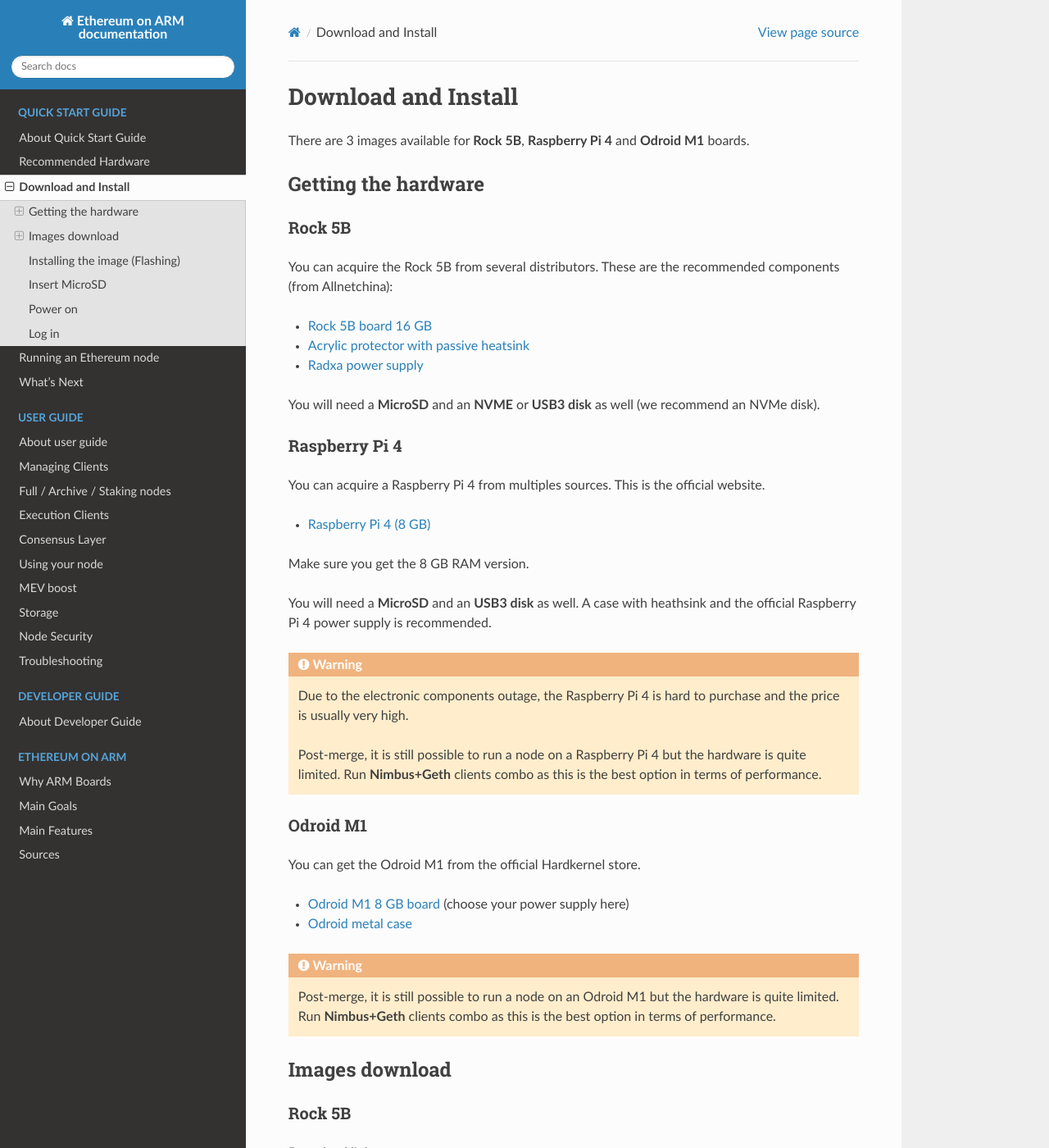
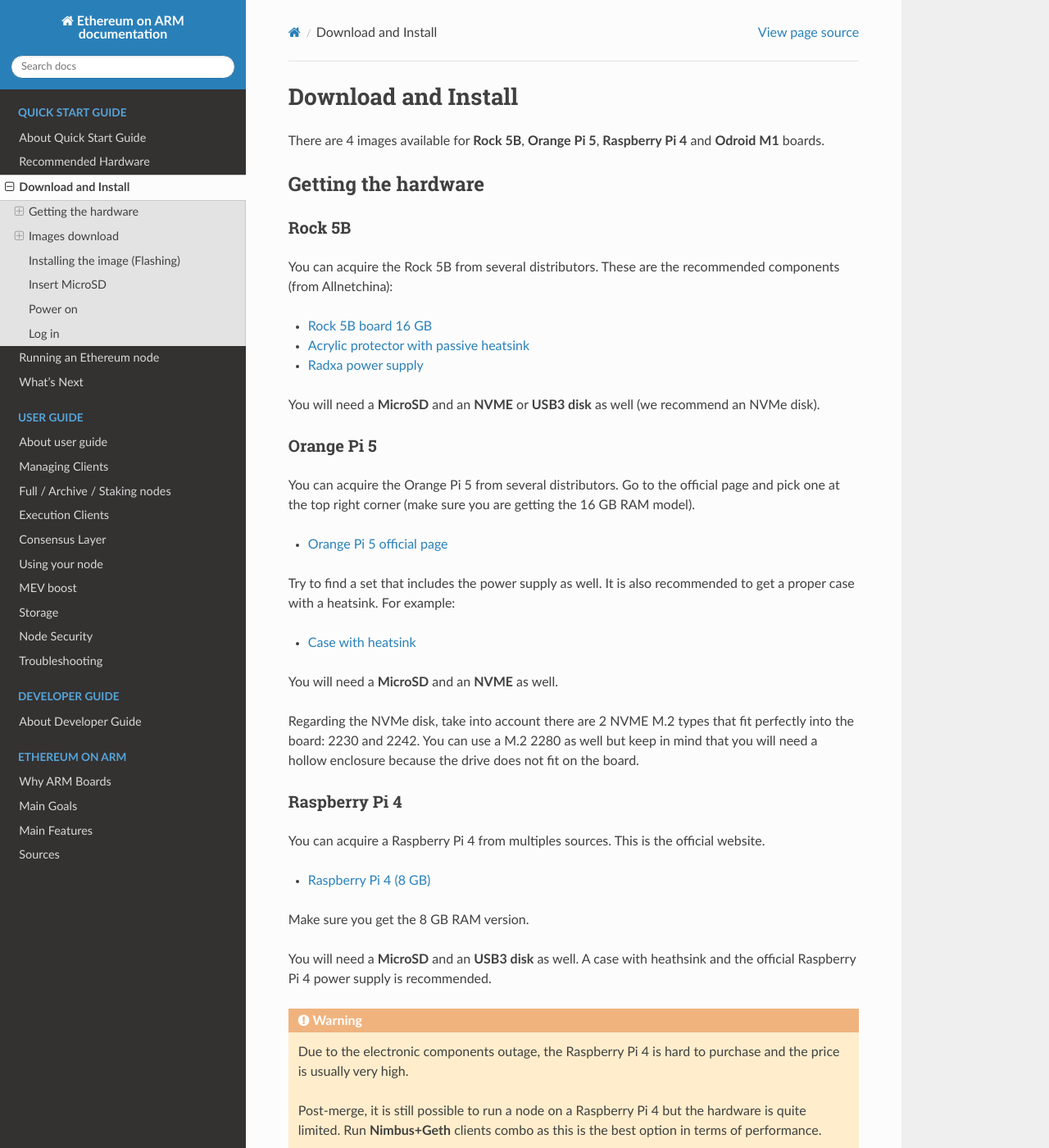
Before and after one commit to EOA-Blockchain-Labs/ethereumonarm, a Sphinx documentation site: the page built from docs/quick-guide/download-and-install.rst, in a window 1280 px wide and 1400 px high. Shown: the whole window at 82% size. Built offline with Sphinx 7.4.7 and the Read the Docs theme 2.0.0, drawn with Linux system fonts in a browser that asks for light colours; some of the changed text lies outside the part shown.

Commit message:
support for Orange Pi 5 image

```diff
--- a/docs/quick-guide/download-and-install.rst
+++ b/docs/quick-guide/download-and-install.rst
@@ -4,7 +4,7 @@
 Download and Install
 ====================
 
-There are 3 images available for  **Rock 5B**, **Raspberry Pi 4** and **Odroid M1** boards.
+There are 4 images available for  **Rock 5B**, **Orange Pi 5**, **Raspberry Pi 4** and **Odroid M1** boards.
 
 Getting the hardware
 --------------------
@@ -23,6 +23,27 @@
 .. _Rock 5B board 16 GB: https://shop.allnetchina.cn/products/rock5-model-b?variant=39514839515238
 .. _Acrylic protector with passive heatsink: https://shop.allnetchina.cn/products/rock5-b-acrylic-protector?variant=39877626396774
 .. _Radxa power supply: https://shop.allnetchina.cn/products/radxa-power-pd-30w?variant=39929851904102
+
+Orange Pi 5
+~~~~~~~~~~~
+
+You can acquire the Orange Pi 5 from several distributors. Go to the official page and pick one at the top right corner
+(make sure you are getting the 16 GB RAM model).
+
+* `Orange Pi 5 official page`_
+
+Try to find a set that includes the power supply as well. It is also recommended to get a proper case with a heatsink.
+For example:
+
+* `Case with heatsink`_
+
+You will need a **MicroSD** and an **NVME** as well.
+
+Regarding the NVMe disk, take into account there are 2 NVME M.2 types that fit perfectly into the board: 2230 and 2242.
+You can use a M.2 2280 as well but keep in mind that you will need a hollow enclosure because the drive does not fit on the board.
+
+.. _Orange Pi 5 official page: http://www.orangepi.org/html/hardWare/computerAndMicrocontrollers/details/Orange-Pi-5.html
+.. _Case with heatsink: https://aliexpress.com/item/1005005115126370.html
 
 Raspberry Pi 4
 ~~~~~~~~~~~~~~
@@ -80,6 +101,25 @@
 .. prompt:: bash $
 
   sha256sum ethonarm_rock5b_22.12.00.img.zip
+
+Orange Pi 5
+~~~~~~~~~~~
+
+Download link:
+
+ethonarm_orangepi5_23.04.00.img.zip_
+
+.. _ethonarm_orangepi5_23.04.00.img.zip: https://ethereumonarm-my.sharepoint.com/:u:/p/dlosada/ERnQkdoTs8lLmifXFI2vVK0BCW-16R764yr_2pxX7QIrqg?download=1
+
+You can verify the file with the following ``SHA256`` Hash:
+
+``SHA256 6b3a1e2cb55465a9076a7b57a21e23ce1c2e9e5e5852b9a7b6d925f68470f520``
+
+By running:
+
+.. prompt:: bash $
+
+  sha256sum ethonarm_orangepi5_23.04.00.img.zip
 
 Raspberry Pi 4
 ~~~~~~~~~~~~~~
```
Also changed, not shown: docs/quick-guide/recommended-hardware.rst (+17 -5 lines).
